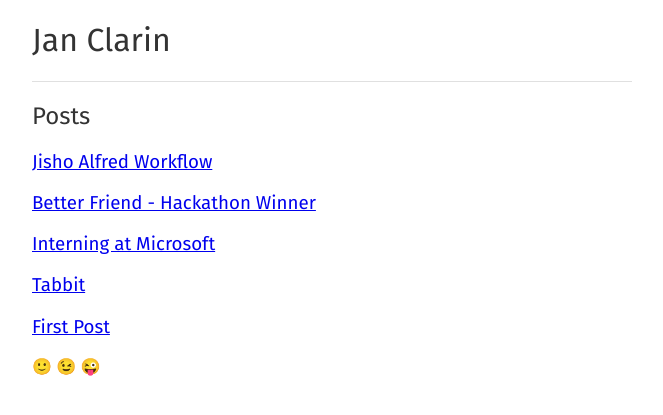
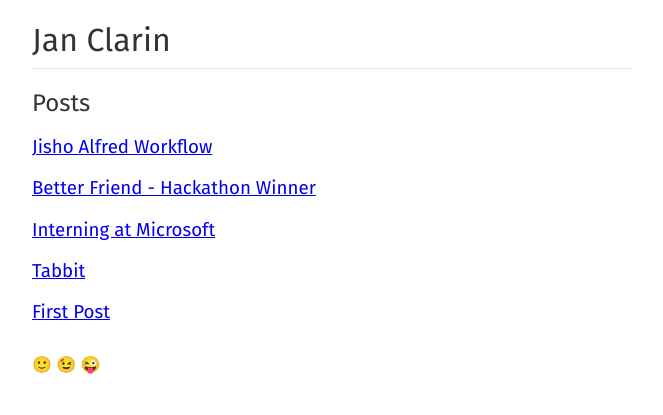
Before and after one commit to janclarin/janclarin.github.io, a Jekyll site: the page built from index.md, in a window 1280 px wide. Shown: the top 415 px of the page, without its empty margins (308-971 px from the left). Built offline with Jekyll 4.4.1, drawn with Linux system fonts in a browser that asks for light colours.

Commit message:
Define spacing unit as 16px
Add padding to headers and site content

```diff
--- a/_sass/main.scss
+++ b/_sass/main.scss
@@ -1,4 +1,5 @@
 $content-width: 600px;
+$spacing-unit: 16px;
 
 @import "partials/base";
 @import "partials/layout";
--- a/_sass/partials/_base.scss
+++ b/_sass/partials/_base.scss
@@ -1,6 +1,12 @@
 body {
   margin: 0;
   padding: 0;
+}
+
+h1, h2, h3, h4, h5, h6,
+p, blockquote, pre,
+ul, ol, dl, figure {
+  margin-bottom: $spacing-unit / 2;
 }
 
 ul {
--- a/_sass/partials/_layout.scss
+++ b/_sass/partials/_layout.scss
@@ -5,8 +5,18 @@
   max-width: $content-width;
 }
 
+.page-content,
+.site-header,
+.site-footer {
+  padding: 0 $spacing-unit;
+}
+
 .site-header-content {
   border-bottom: 1px solid #e0e0e0;
   display: flex;
   justify-content: space-between;
 }
+
+.site-footer {
+  margin-top: $spacing-unit * 2;
+}
```
